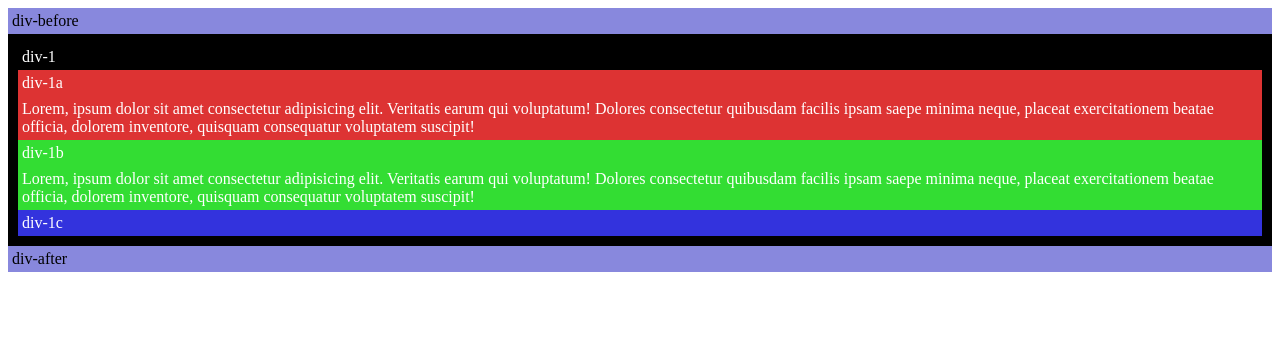
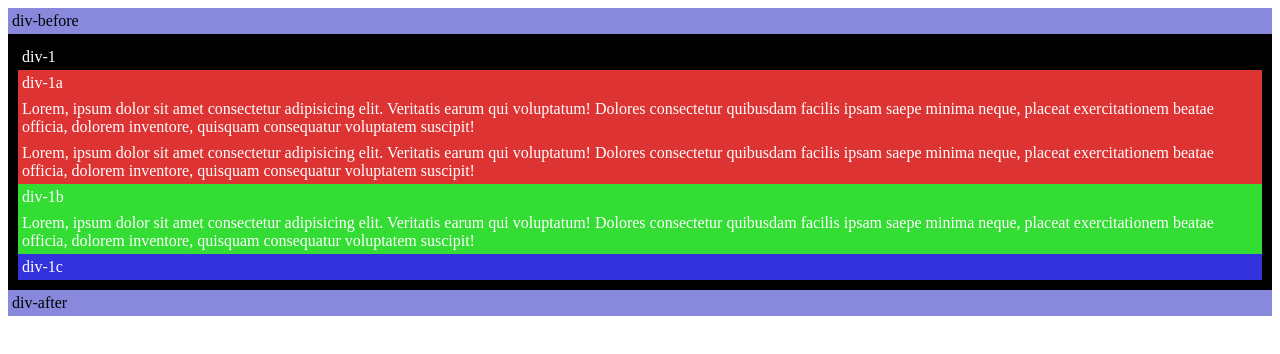
Before and after one commit to zamdavis/Taller-17-CSS-Positioning, a plain HTML site: page index.html in a window 1280 px wide. Drawn offline with Linux system fonts and the light colour scheme.

```diff
--- a/index.html
+++ b/index.html
@@ -16,6 +16,7 @@
     <div id="div-1a">
       <p>div-1a</p>
       <p>Lorem, ipsum dolor sit amet consectetur adipisicing elit. Veritatis earum qui voluptatum! Dolores consectetur quibusdam facilis ipsam saepe minima neque, placeat exercitationem beatae officia, dolorem inventore, quisquam consequatur voluptatem suscipit!</p>
+      <p>Lorem, ipsum dolor sit amet consectetur adipisicing elit. Veritatis earum qui voluptatum! Dolores consectetur quibusdam facilis ipsam saepe minima neque, placeat exercitationem beatae officia, dolorem inventore, quisquam consequatur voluptatem suscipit!</p>
     </div>
     <div id="div-1b">
       <p>div-1b</p>
--- a/style.css
+++ b/style.css
@@ -12,7 +12,6 @@
   background-color: #000;
   color: #fff;
   padding: 10px;
-
 }
 
 #div-1a {
```
Also changed, not shown: images/result.png (added), 1 other file.
